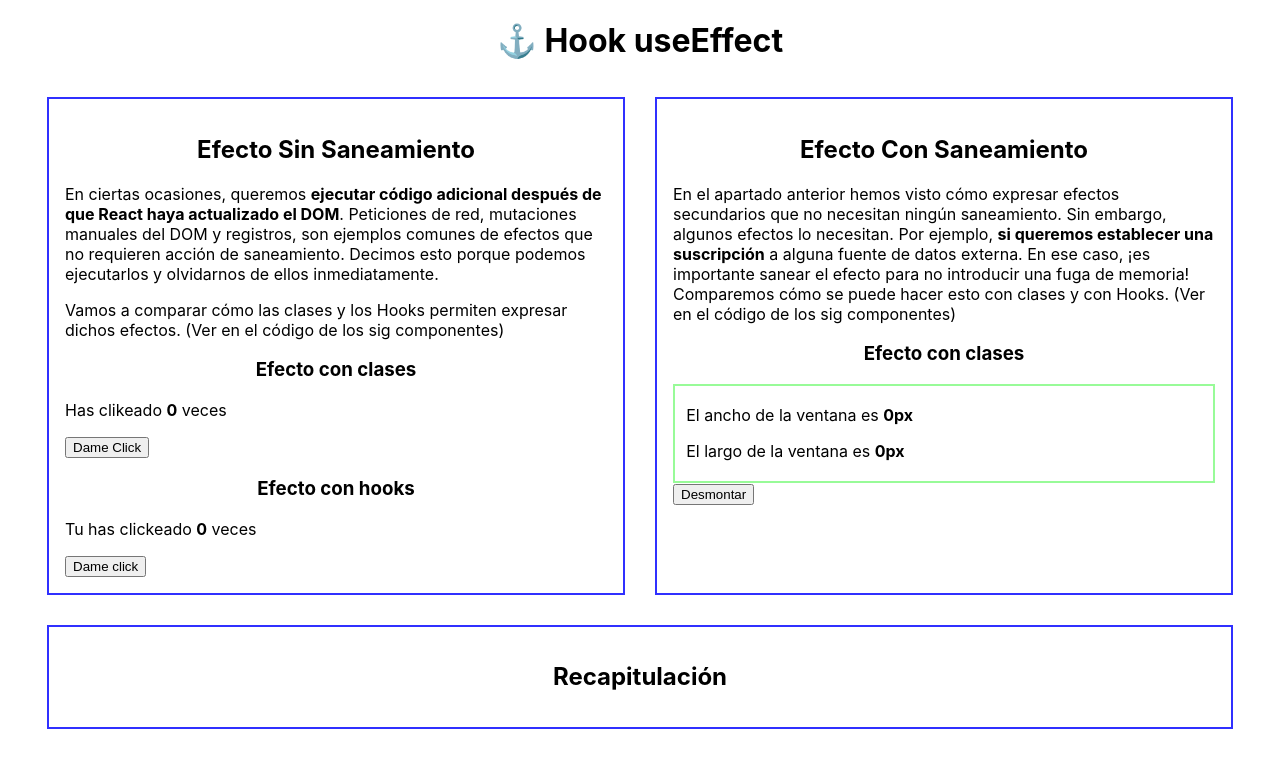
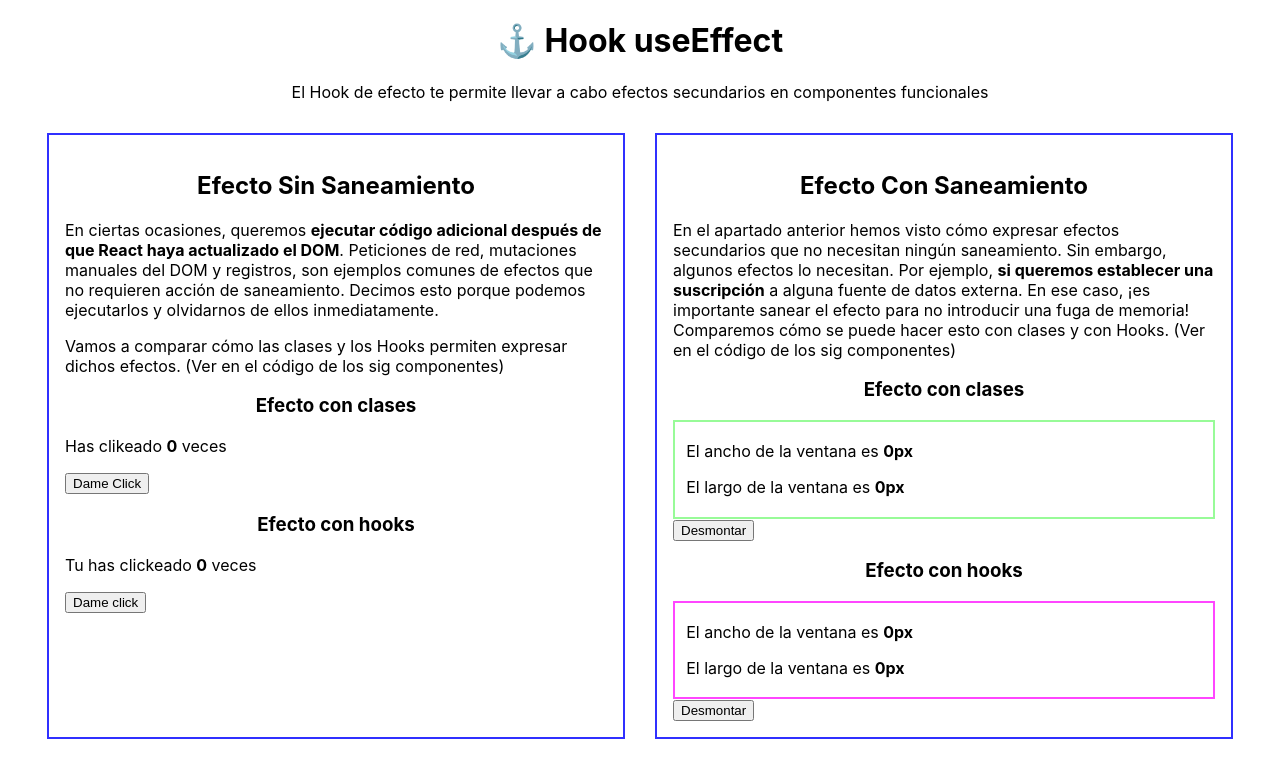
Before and after one commit to icao/curso-react, a React (Create React App) app in the folder 43-hook-use-effect/: page / in a window 1280 px wide. Shown: the top 757 px of the page. Built offline with nearby package versions, Linux system fonts and the light colour scheme.

Commit message:
Terminando ejemplo con hooks de saneamiento de efectos, con comentarios

```diff
--- a/43-hook-use-effect/src/App.css
+++ b/43-hook-use-effect/src/App.css
@@ -3,6 +3,10 @@ h2,
 h3,
 h4,
 h5 {
+  text-align: center;
+}
+
+.text--center {
   text-align: center;
 }
 
@@ -61,6 +65,10 @@ h5 {
 }
 
 .card {
-  border: 2px solid palegreen;
+  border: 2px solid #98fb98;
   padding: 0.2em 0.7em;
 }
+.card__hook {
+  border: 2px solid #ff46ff;
+  padding: 0.2em 0.7em;
+}
--- a/43-hook-use-effect/src/components/effects-with-cleanup/EffectsWithCleanupClass.jsx
+++ b/43-hook-use-effect/src/components/effects-with-cleanup/EffectsWithCleanupClass.jsx
@@ -8,21 +8,24 @@ class EffectsWithCleanupClass extends Component {
 
   componentDidMount() {
     console.log(
-      `El componente EffectsWithCleanupClass se ha MONTADO, suscripción eventListener Resize`
+      `%c El componente EffectsWithCleanupClass se ha MONTADO, suscripción eventListener Resize`,
+      `color: #98fb98`
     )
     window.addEventListener('resize', this.handleResize)
   }
 
   componentWillUnmount() {
+    window.removeEventListener('resize', this.handleResize)
     console.log(
-      `El listener resize se ha desmontado, haciendo saneamiento(cleanup)`
+      `%c El listener resize se ha DESMONTADO, haciendo saneamiento(cleanup)`,
+      `color: #98fb98; font-weight: bold; font-size: 14px`
     )
-    window.removeEventListener('resize', this.handleResize)
   }
 
   handleResize = () => {
     console.log(
-      `Window ${document.body.clientWidth}, ${document.body.clientHeight}`
+      `%c El tamaño de la ventana es de ${this.state.anchoVentana}px x ${this.state.largoVentana}px`,
+      `color: #98fb98`
     )
     this.setState({
       anchoVentana: document.body.clientWidth,
--- a/43-hook-use-effect/src/components/effects-with-cleanup/EffectsWithCleanupHook.jsx
+++ b/43-hook-use-effect/src/components/effects-with-cleanup/EffectsWithCleanupHook.jsx
@@ -0,0 +1,89 @@
+import React, { useState, useEffect } from 'react'
+
+const EffectsWithCleanupHook = () => {
+  const [anchoVentana, setAnchoVetana] = useState(0)
+  const [largoVentana, setLargoVetana] = useState(0)
+
+  const getResize = () => {
+    console.log(
+      `%c El tamaño de la ventana es de ${anchoVentana}px x ${largoVentana}px`,
+      `color: #ff46ff`
+    )
+    setAnchoVetana(document.body.clientWidth)
+    setLargoVetana(document.body.clientHeight)
+  }
+  // Similar to componentDidMount and componentDidUpdate:
+  useEffect(function () {
+    // Función que será nuestro efecto
+    window.addEventListener('resize', getResize)
+    console.log(
+      `%c El componente EffectsWithCleanupHook se ha MONTADO, suscripción eventListener Resize`,
+      `color: #ffA1ff`
+    )
+    // Similar a componentWillUnmount, Especifica cómo sanear este efecto:
+    return function () {
+      window.removeEventListener('resize', getResize)
+      console.log(
+        `%c El listener resize se ha DESMONTADO, haciendo saneamiento(cleanup)`,
+        `color: #ff46ff; font-weight: bold; font-size: 14px`
+      )
+    }
+  })
+
+  return (
+    <div className='card__hook'>
+      <p>
+        El ancho de la ventana es <strong>{anchoVentana}px</strong>
+      </p>
+      <p>
+        El largo de la ventana es <strong>{largoVentana}px</strong>
+      </p>
+    </div>
+  )
+}
+
+export default EffectsWithCleanupHook
+
+/*
+  ¿Qué hace useEffect?
+  Al usar este Hook, le estamos indicando a react que el componente tiene que hacer algo después de renderizarse. React recordará la función que le hemos pasado(NOS REFERIMOS A ELLA COMO EL EFECTO), y la llamará más tarde despues de actualizar el DOM.
+  En este efecto, actualizamos las dimensiones del tamaño de la ventana(contenedor de neustra app), pero tambien se pueden hacer peticiones de datos o invocar API imperativa.
+*/
+
+/*
+  El hook useEffect acepta dos parametros, un efecto y una lista(array)
+  useEffect([funcion_efecto], [lista_dependencias])
+  Donde:
+    funcion_efecto: Funcion anónima o tipo flecha, que funciona como nuestro efecto al comento de actualizarse el DOM
+    lista_dependencias: Arreglo que contiene una lista de dependencias la cual estará escuchando useEffect. Puede ser vacio o con elementos.
+*/
+
+/*
+  ¿Por qué se llama a useEffect dentro del componente?
+  useEffect dentro dle ocmponente nos permite acceder a la variable de estado 'anchoVentana'(ocualquier prop) directamente desde el efecto.
+  No necesitamos una API especial para acceder a ella, ya que se encuentra en el 'ámbito de la función'(nuestro componente).
+  Los Hooks aprovechan los 'clousures' de Javascript y evitan intriducir APIs especificas de React donde JS ya proporciona una solución.
+*/
+
+/*
+  ¿Se usa useEffect después de cada renderizado?
+  sí, por defecto useeffect se ejecuta después del primer renderizado y después de cada actualización.(sustituyendo asi a los ciclos de vida componentdidMount, componentDidUUpdate y componentWillUnmount)
+  SE PUEDE MODIFICAR EL ESE COMPORTAMIENTO pasandole un segundo argumento al hook useEffect.
+
+  Tenemos que tener en cuenta que en vez de pensar en "montar" y "actualizar", puede ser más fácil pensar en efector que ocurren "DESPUES DEL RENDERIZADO"
+
+  React se asegura que el DOM se ha actualizado antes de llevar a cabo el efecto.
+
+  Cada vez que renderizamos, planificamos un efecto diferente, reemplazando el anterior. En ecierta manera, esto hace que los efectos funcionen más como parte del resultado del renderizado. Cada efecto pertenece a su correspondiente renderizado.
+*/
+
+/*
+  ¿Por qué hemos devuelto una función en nuestro efecto?
+   Este es un mecanismo opcional de los efectos. Todos los efectos pueden devolver una función que los sanea más tarde. Esto nos permite mantener la lógica de añadir y eliminar suscripciones cerca la una de la otra. ¡Son parte del mismo efecto!
+*/
+
+/*
+  ¿Cuando sanea React el efecto exactmente?
+  React sanea el efecto cuando el componente es desmontado. Sin embargo, como hemos aprendido anteriormente, los efectos nose ejecutan solo una vez, sino en cada renderizado.
+  He aquí el motivo por el cual React también sanea los efectos de renderizado anteriores antes de ejecutar los efectos del renderizado actual.
+*/
--- a/43-hook-use-effect/src/components/intro-use-effect/IntroHookUseEffect.jsx
+++ b/43-hook-use-effect/src/components/intro-use-effect/IntroHookUseEffect.jsx
@@ -2,9 +2,11 @@ import React, { useState } from 'react'
 import EffectsWithoutCleanupClass from '../effects-without-cleanup/EffectsWithoutCleanupClass'
 import EffectsWithoutCleanupHook from '../effects-without-cleanup/EffectsWithoutCleanupHook'
 import EffectsWithCleanupClass from '../effects-with-cleanup/EffectsWithCleanupClass'
+import EffectsWithCleanupHook from '../effects-with-cleanup/EffectsWithCleanupHook'
 
 const IntroHookUseEffect = () => {
   const [showCC, setShowCC] = useState(true)
+  const [showHC, setShowHC] = useState(true)
 
   return (
     <div>
@@ -14,6 +16,10 @@ const IntroHookUseEffect = () => {
         </span>{' '}
         Hook useEffect
       </h1>
+      <p className='text--center'>
+        El Hook de efecto te permite llevar a cabo efectos secundarios en
+        componentes funcionales
+      </p>
       <section className='container'>
         <div className='column'>
           <h2>Efecto Sin Saneamiento</h2>
@@ -54,6 +60,11 @@ const IntroHookUseEffect = () => {
           <button onClick={() => setShowCC(!showCC)}>
             {showCC ? `Desmontar` : `Montar`}
           </button>
+          <h3>Efecto con hooks</h3>
+          {showHC && <EffectsWithCleanupHook />}
+          <button onClick={() => setShowHC(!showHC)}>
+            {showHC ? `Desmontar` : `Montar`}
+          </button>
         </div>
       </section>
       <div className='section'>
```
